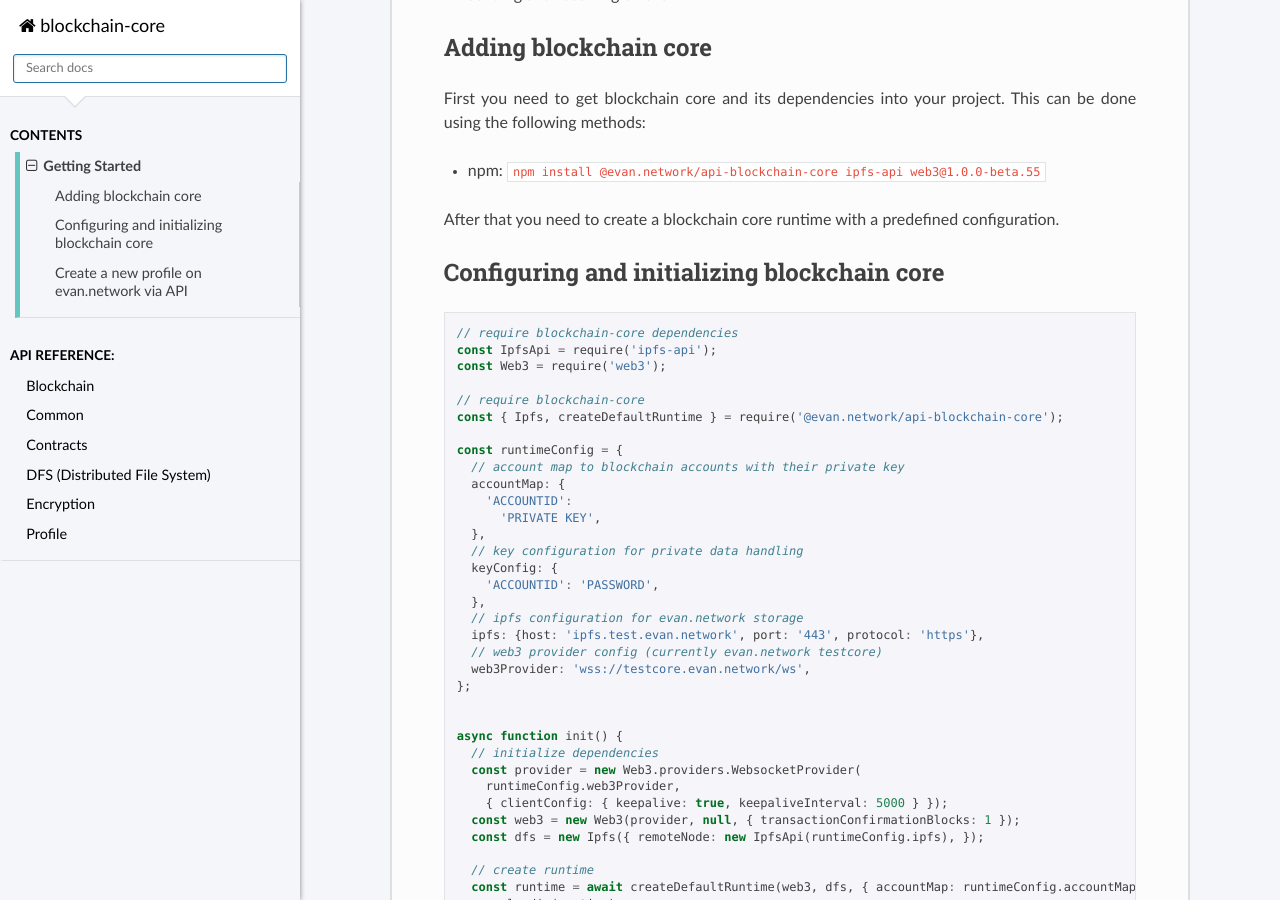
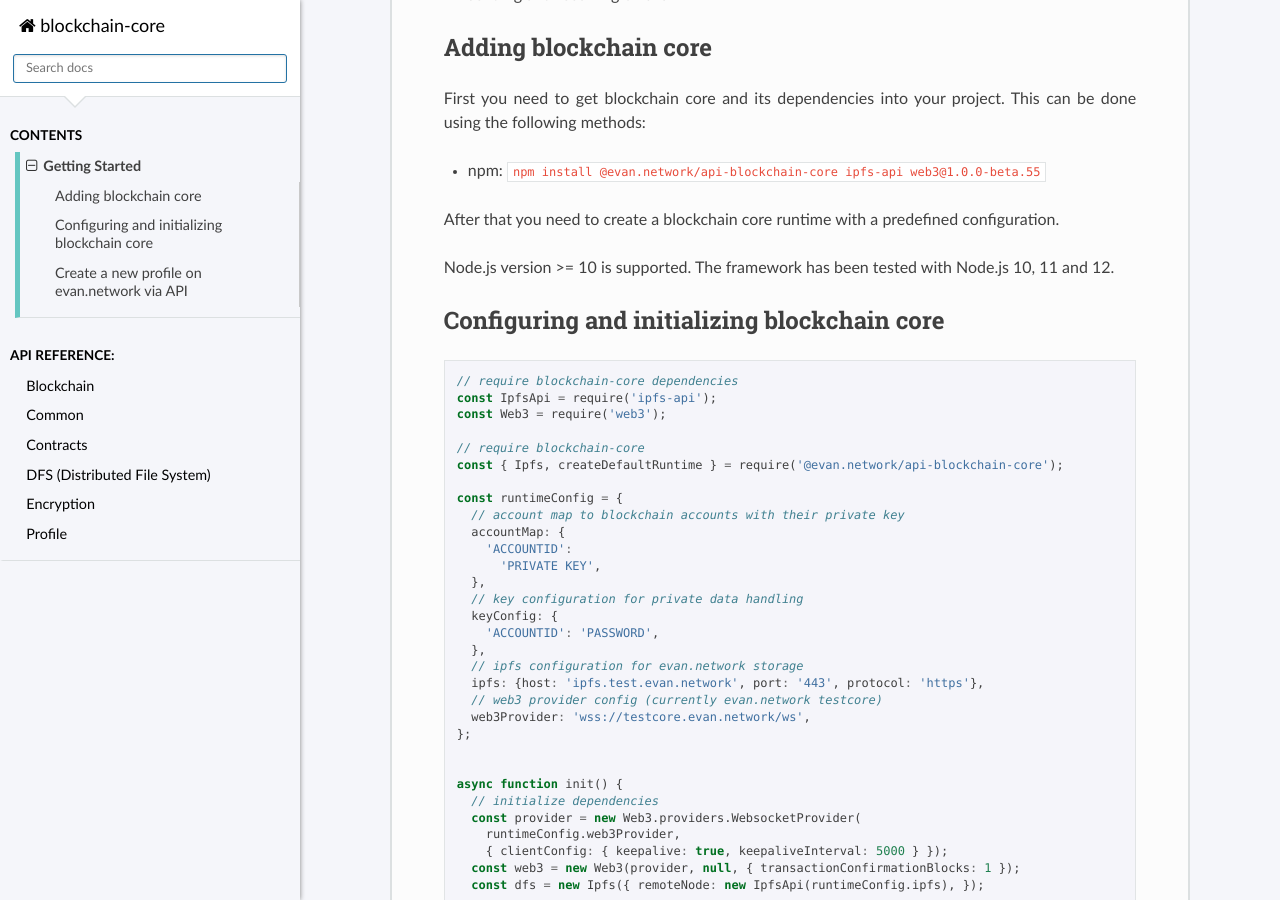
Before and after one commit to evannetwork/api-blockchain-core, a Sphinx documentation site: the page built from docs/getting-started.rst, in a window 1280 px wide and 900 px high, scrolled down 435 px. Built offline with Sphinx 7.4.7 and the Read the Docs theme 2.0.0, drawn with Linux system fonts in a browser that asks for light colours; pages that are not in the unit, such as notebooks, are missing from menus.

Commit message:
add note about node version
- [CORE-183]

```diff
--- a/docs/getting-started.rst
+++ b/docs/getting-started.rst
@@ -23,6 +23,7 @@
 
 After that you need to create a blockchain core runtime with a predefined configuration.
 
+Node.js version >= 10 is supported. The framework has been tested with Node.js 10, 11 and 12.
 
 .. _configuring-and-initializing-blockchain-core:
 
```
